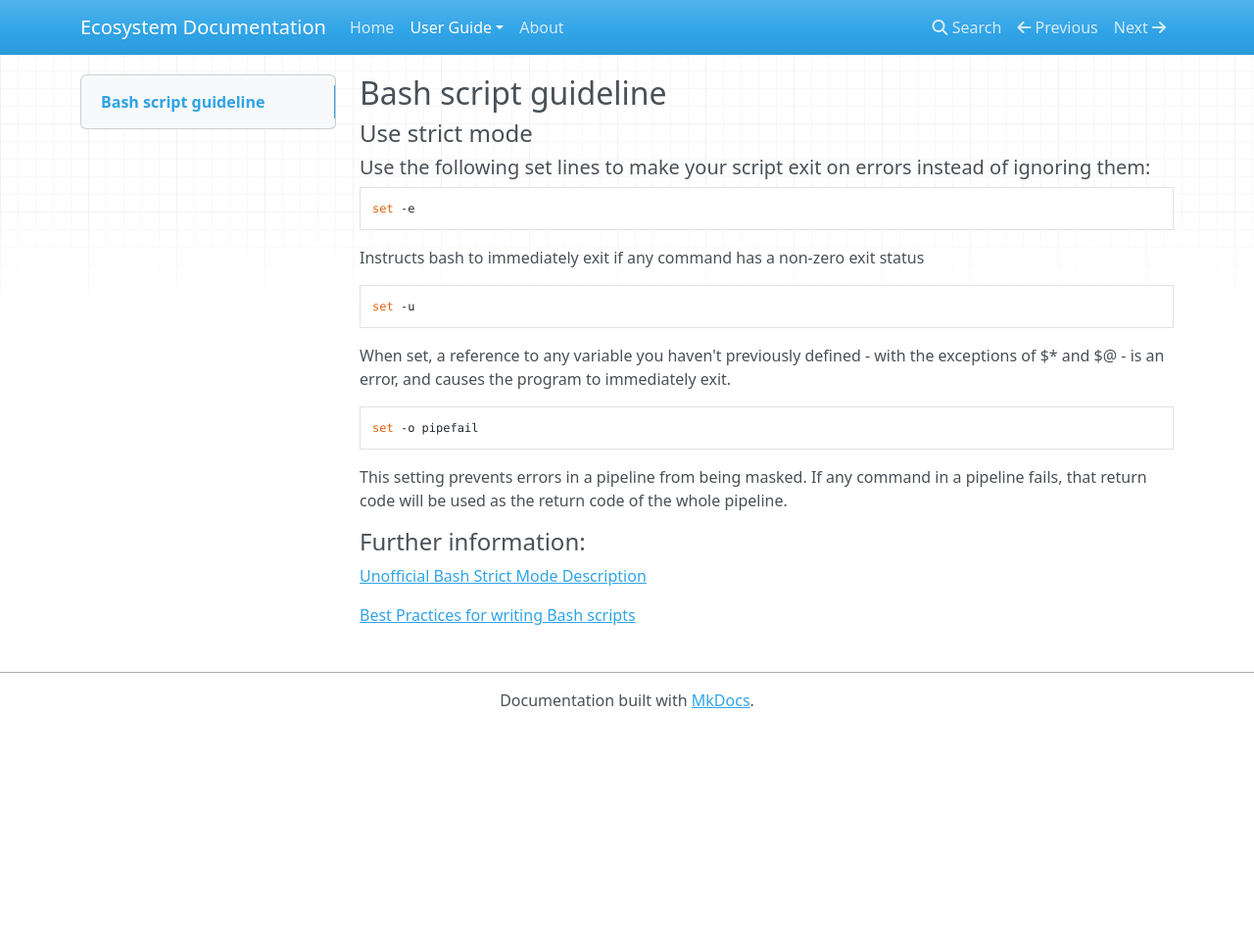
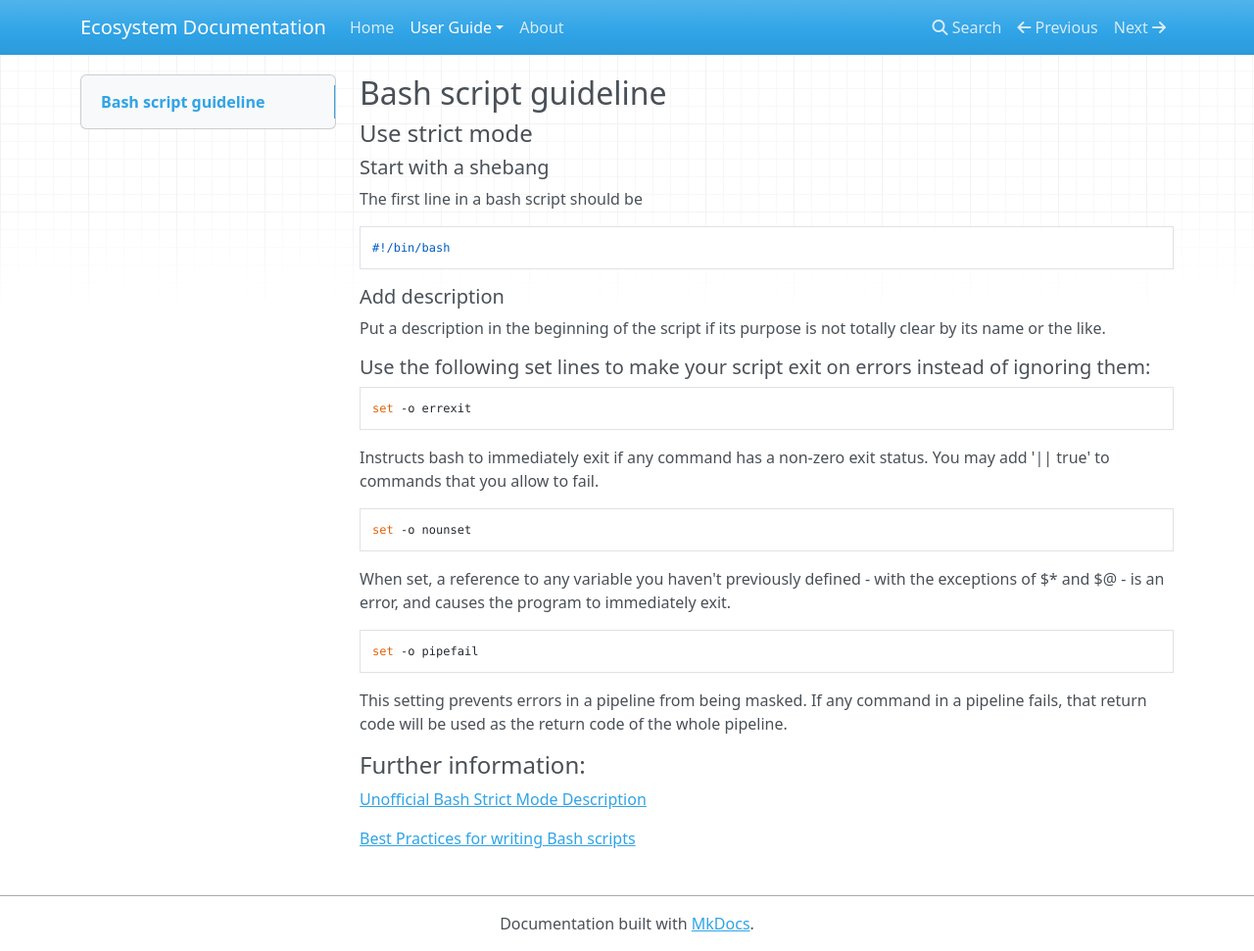
Before and after one commit to cloudogu/ecosystem, an MkDocs documentation site: the page built from docs/docs/user-guide/bash-guideline.md, in a window 1280 px wide and 971 px high. Shown: the whole window at 98% size. Built offline with MkDocs 1.6.1, drawn with Linux system fonts in a browser that asks for light colours; nearby versions of some CDN libraries; old or Windows-style settings are respelled for this version of MkDocs.

Commit message:
Added script start guideline

```diff
--- a/docs/docs/user-guide/bash-guideline.md
+++ b/docs/docs/user-guide/bash-guideline.md
@@ -1,13 +1,21 @@
 ## Bash script guideline
 
 #### Use strict mode
+##### Start with a shebang
+The first line in a bash script should be
+
+    #!/bin/bash
+
+##### Add description
+Put a description in the beginning of the script if its purpose is not totally clear by its name or the like.
+
 ##### Use the following set lines to make your script exit on errors instead of ignoring them:
 
-    set -e
+    set -o errexit
 
-Instructs bash to immediately exit if any command has a non-zero exit status
+Instructs bash to immediately exit if any command has a non-zero exit status. You may add '|| true' to commands that you allow to fail.
 
-    set -u
+    set -o nounset
 
 When set, a reference to any variable you haven't previously defined - with the exceptions of $* and $@ - is an error, and causes the program to immediately exit.
 
```
